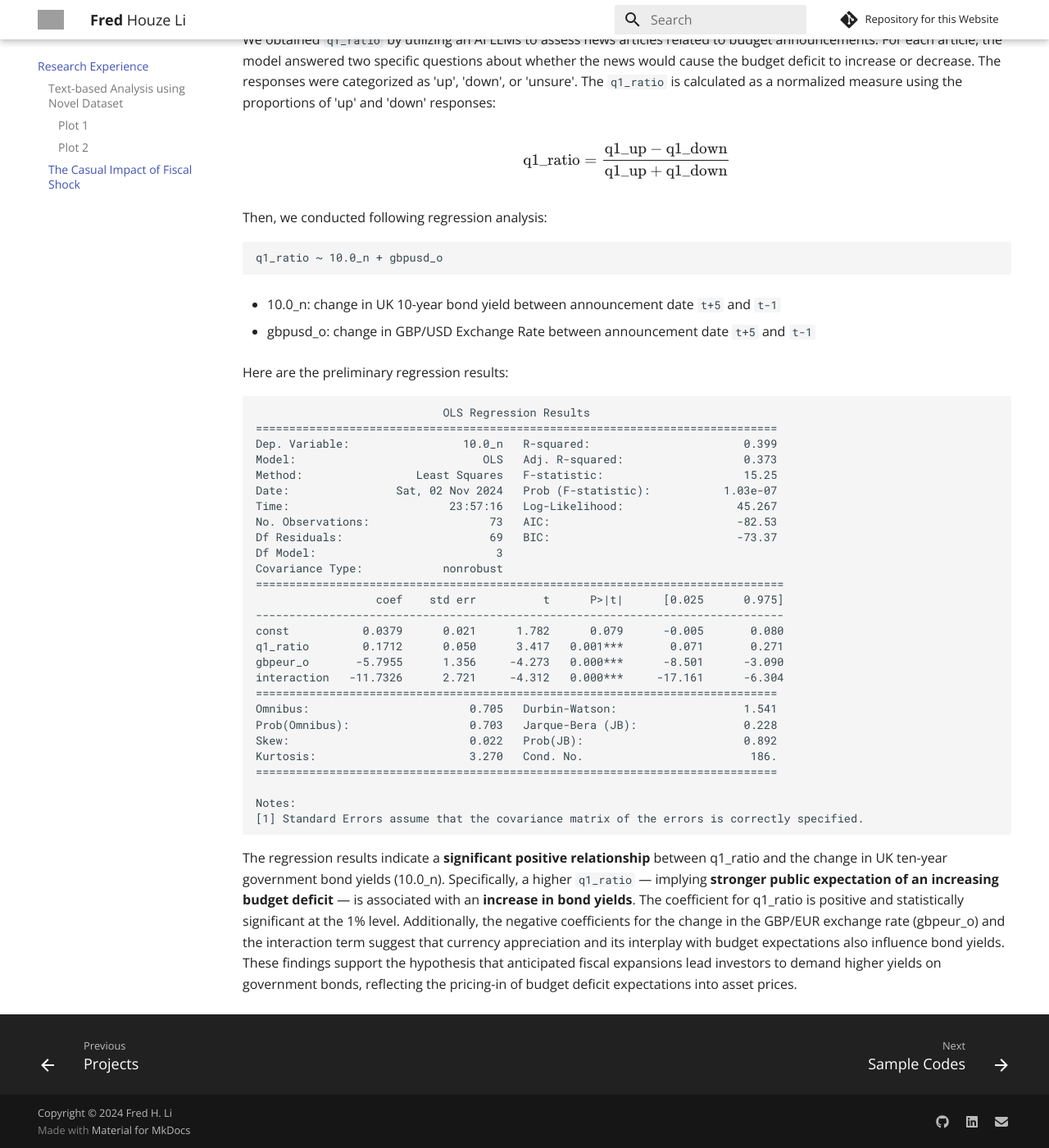
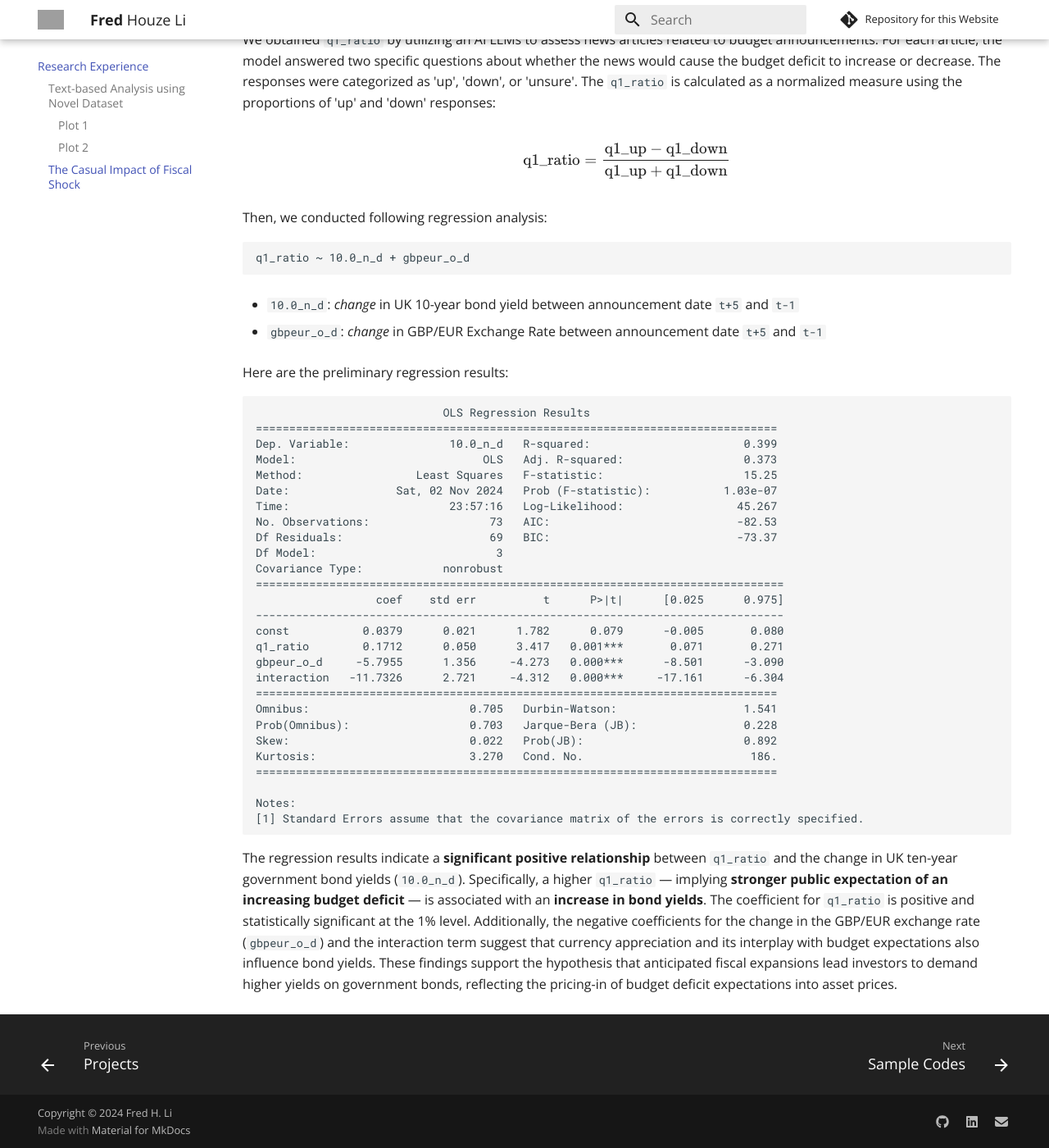
Before and after one commit to fredhli/fredhli.github.io, an MkDocs documentation site: the page built from docs/research_experience.md, in a window 1280 px wide and 1400 px high, scrolled down 3723 px. Shown: the whole window at 82% size. Built offline with MkDocs 1.6.1 and Material for MkDocs 9.7.7, drawn with Linux system fonts in a browser that asks for light colours; comment, search, counter and statistics services are not loaded; grey boxes are pictures that could not be loaded.

Commit message:
Update research experience

````diff
--- a/docs/research_experience.md
+++ b/docs/research_experience.md
@@ -28,19 +28,19 @@ $$\text{q1_ratio} = \frac{\text{q1_up} - \text{q1_down}}{\text{q1_up} + \text{q1
 Then, we conducted following regression analysis:
 
 ```
-q1_ratio ~ 10.0_n + gbpusd_o
+q1_ratio ~ 10.0_n_d + gbpeur_o_d
 ```
 
-- 10.0_n: change in UK 10-year bond yield between announcement date `t+5` and `t-1`
+- `10.0_n_d`: *change* in UK 10-year bond yield between announcement date `t+5` and `t-1`
 
-- gbpusd_o: change in GBP/USD Exchange Rate between announcement date `t+5` and `t-1`
+- `gbpeur_o_d`: *change* in GBP/EUR Exchange Rate between announcement date `t+5` and `t-1`
 
 Here are the preliminary regression results:
 
 ```
                             OLS Regression Results
 ==============================================================================
-Dep. Variable:                 10.0_n   R-squared:                       0.399
+Dep. Variable:               10.0_n_d   R-squared:                       0.399
 Model:                            OLS   Adj. R-squared:                  0.373
 Method:                 Least Squares   F-statistic:                     15.25
 Date:                Sat, 02 Nov 2024   Prob (F-statistic):           1.03e-07
@@ -54,7 +54,7 @@ Covariance Type:            nonrobust
 -------------------------------------------------------------------------------
 const           0.0379      0.021      1.782      0.079      -0.005       0.080
 q1_ratio        0.1712      0.050      3.417   0.001***       0.071       0.271
-gbpeur_o       -5.7955      1.356     -4.273   0.000***      -8.501      -3.090
+gbpeur_o_d     -5.7955      1.356     -4.273   0.000***      -8.501      -3.090
 interaction   -11.7326      2.721     -4.312   0.000***     -17.161      -6.304
 ==============================================================================
 Omnibus:                        0.705   Durbin-Watson:                   1.541
@@ -67,4 +67,4 @@ Notes:
 [1] Standard Errors assume that the covariance matrix of the errors is correctly specified.
 ```
 
-The regression results indicate a **significant positive relationship** between q1_ratio and the change in UK ten-year government bond yields (10.0_n). Specifically, a higher `q1_ratio` — implying **stronger public expectation of an increasing budget deficit** — is associated with an **increase in bond yields**. The coefficient for q1_ratio is positive and statistically significant at the 1% level. Additionally, the negative coefficients for the change in the GBP/EUR exchange rate (gbpeur_o) and the interaction term suggest that currency appreciation and its interplay with budget expectations also influence bond yields. These findings support the hypothesis that anticipated fiscal expansions lead investors to demand higher yields on government bonds, reflecting the pricing-in of budget deficit expectations into asset prices.
+The regression results indicate a **significant positive relationship** between `q1_ratio` and the change in UK ten-year government bond yields (`10.0_n_d`). Specifically, a higher `q1_ratio` — implying **stronger public expectation of an increasing budget deficit** — is associated with an **increase in bond yields**. The coefficient for `q1_ratio` is positive and statistically significant at the 1% level. Additionally, the negative coefficients for the change in the GBP/EUR exchange rate (`gbpeur_o_d`) and the interaction term suggest that currency appreciation and its interplay with budget expectations also influence bond yields. These findings support the hypothesis that anticipated fiscal expansions lead investors to demand higher yields on government bonds, reflecting the pricing-in of budget deficit expectations into asset prices.
````
